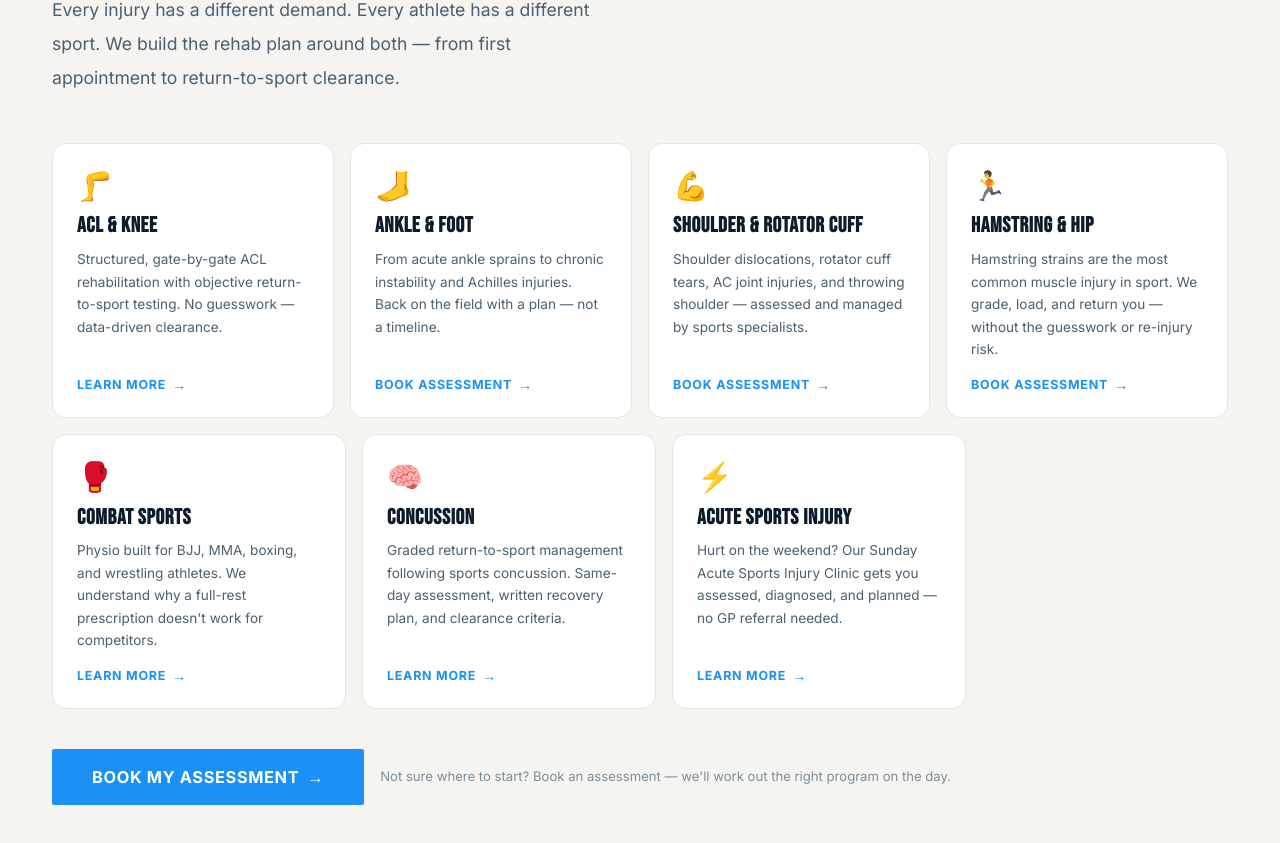
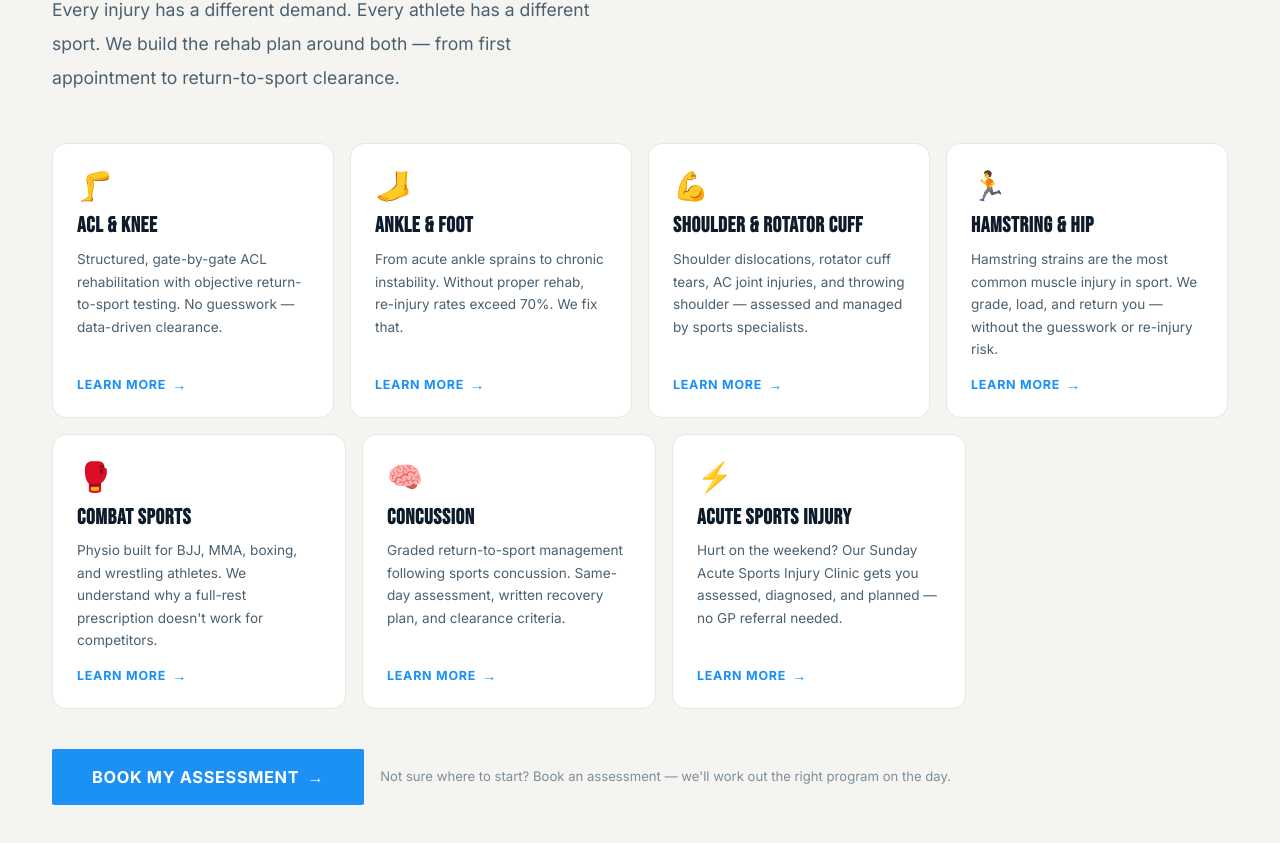
Before and after one commit to ctandy-ai/Stride-Website, a Next.js app: page / in a window 1280 px wide. Shown: the part 1489-2332 px from the top of the page. Built offline with nearby package versions, Linux system fonts and the light colour scheme.

Commit message:
fix: InjuryCards — link to real injury pages (ankle, shoulder, hamstring)

```diff
--- a/components/sections/InjuryCards.tsx
+++ b/components/sections/InjuryCards.tsx
@@ -24,23 +24,20 @@ const cards: Card[] = [
   {
     icon: "🦶",
     title: "Ankle & Foot",
-    body: "From acute ankle sprains to chronic instability and Achilles injuries. Back on the field with a plan — not a timeline.",
-    href: "",
-    modal: true,
+    body: "From acute ankle sprains to chronic instability. Without proper rehab, re-injury rates exceed 70%. We fix that.",
+    href: "/ankle-rehab",
   },
   {
     icon: "💪",
     title: "Shoulder & Rotator Cuff",
     body: "Shoulder dislocations, rotator cuff tears, AC joint injuries, and throwing shoulder — assessed and managed by sports specialists.",
-    href: "",
-    modal: true,
+    href: "/shoulder-rehab",
   },
   {
     icon: "🏃",
     title: "Hamstring & Hip",
     body: "Hamstring strains are the most common muscle injury in sport. We grade, load, and return you — without the guesswork or re-injury risk.",
-    href: "",
-    modal: true,
+    href: "/hamstring-rehab",
   },
   // Row 2 — 3 cards
   {
```
